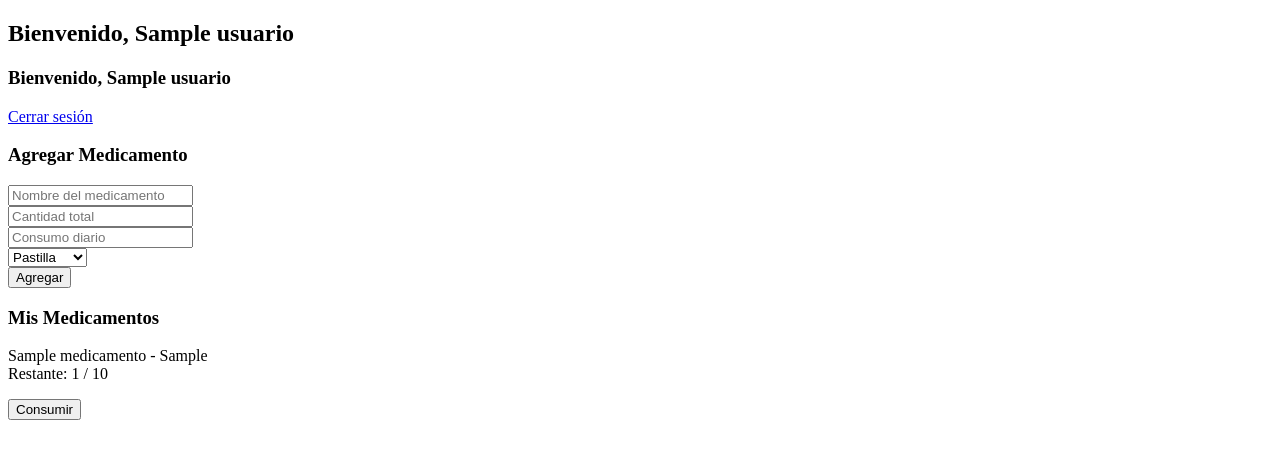
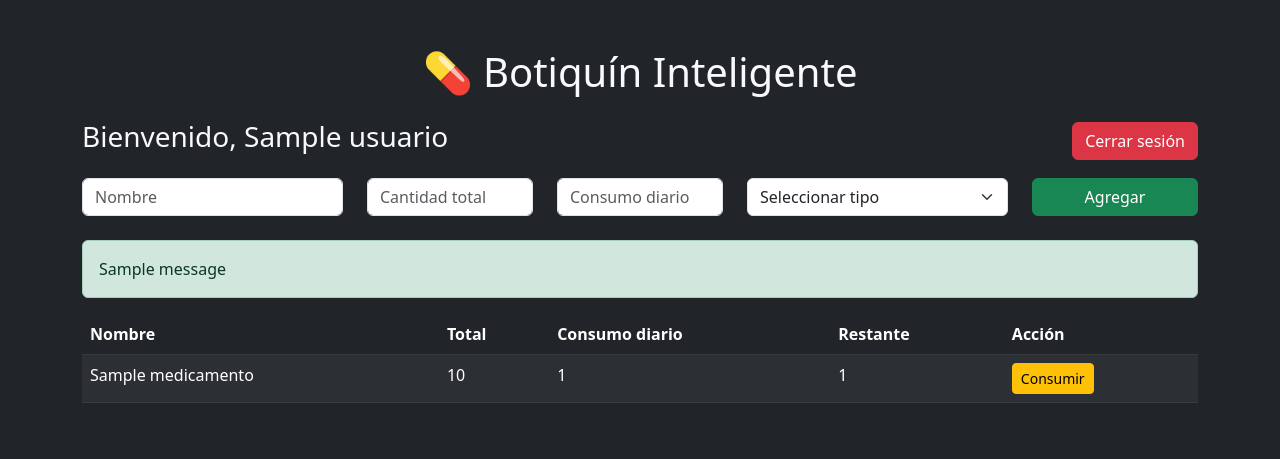
Before and after one commit to BlackGamer44/Botequin_inteligente, a Flask app: page / in a window 1280 px wide. Shown: the top 459 px of the page. Run offline with Flask 3, Linux system fonts and the light colour scheme; a user stored in the database is signed in; tables that the repository leaves empty hold one stand-in row (values such as "Sample post"); one stand-in notice (Sample message) is shown.

Commit message:
actualisa

```diff
--- a/app.py
+++ b/app.py
@@ -78,8 +78,8 @@ def login():
 
 @app.route("/logout")
 def logout():
+    event_manager.emit("cierre_sesion", {"usuario": session.get("usuario", "Invitado")})
     session.pop("usuario", None)
-    event_manager.emit("cierre_sesion", {"usuario": session.get("usuario", "Invitado")})
     flash("Sesión cerrada correctamente", "info")
     return redirect(url_for("login"))
 
--- a/templates/index.html
+++ b/templates/index.html
@@ -2,10 +2,12 @@
 <html lang="es">
 <head>
     <meta charset="UTF-8">
-    <title>Botiquín Inteligente</title>
+    <title>💊 Botiquín Inteligente</title>
+    <link href="https://cdn.jsdelivr.net/npm/bootstrap@5.3.0/dist/css/bootstrap.min.css" rel="stylesheet">
 </head>
-<body>
-    <h2>Bienvenido, {{ session['usuario'] }}</h2>
+<body class="bg-dark text-light">
+<div class="container mt-5">
+    <h1 class="text-center mb-4">💊 Botiquín Inteligente</h1>
 
 <div class="d-flex justify-content-between align-items-center mb-3">
     <h3>Bienvenido, {{ usuario }}</h3>
@@ -13,17 +15,30 @@
 </div>
 
 
-    <h3>Agregar Medicamento</h3>
-    <form method="POST" action="{{ url_for('agregar') }}">
-        <input type="text" name="nombre" placeholder="Nombre del medicamento" required><br>
-        <input type="number" name="cantidad_total" placeholder="Cantidad total" required><br>
-        <input type="number" name="consumo_diario" placeholder="Consumo diario" required><br>
-        <select name="tipo">
-            <option value="pastilla">Pastilla</option>
-            <option value="inyeccion">Inyección</option>
-        </select><br>
-        <button type="submit">Agregar</button>
-    </form>
+    <form action="/agregar" method="POST" class="mb-4">
+    <div class="row">
+        <div class="col-md-3">
+            <input type="text" name="nombre" placeholder="Nombre" class="form-control" required>
+        </div>
+        <div class="col-md-2">
+            <input type="number" name="cantidad_total" placeholder="Cantidad total" class="form-control" required>
+        </div>
+        <div class="col-md-2">
+            <input type="number" name="consumo_diario" placeholder="Consumo diario" class="form-control" required>
+        </div>
+        <div class="col-md-3">
+            <select name="tipo" class="form-select" required>
+                <option value="">Seleccionar tipo</option>
+                <option value="pastilla">Pastilla</option>
+                <option value="inyeccion">Inyección</option>
+            </select>
+        </div>
+        <div class="col-md-2">
+            <button class="btn btn-success w-100">Agregar</button>
+        </div>
+    </div>
+</form>
+
 
     {% if alertas %}
   <div class="container mt-3">
@@ -36,17 +51,37 @@
   </div>
 {% endif %}
 
-    <h3>Mis Medicamentos</h3>
-    {% for med in medicamentos %}
-        <p>
-            {{ med.nombre }} - {{ med.tipo }} <br>
-            Restante: {{ med.cantidad_restante }} / {{ med.cantidad_total }}
-            <form method="POST" action="{{ url_for('consumir', id=med.id) }}">
-                <button type="submit">Consumir</button>
-            </form>
-        </p>
-    {% else %}
-        <p>No tienes medicamentos registrados.</p>
-    {% endfor %}
+{% with messages = get_flashed_messages(with_categories=true) %}
+      {% for category, message in messages %}
+        <div class="alert alert-{{category}}">{{message}}</div>
+      {% endfor %}
+    {% endwith %}
+
+     <table class="table table-dark table-striped">
+        <thead>
+            <tr>
+                <th>Nombre</th>
+                <th>Total</th>
+                <th>Consumo diario</th>
+                <th>Restante</th>
+                <th>Acción</th>
+            </tr>
+        </thead>
+        <tbody>
+        {% for m in medicamentos %}
+            <tr>
+                <td>{{ m.nombre }}</td>
+                <td>{{ m.cantidad_total }}</td>
+                <td>{{ m.consumo_diario }}</td>
+                <td>{{ m.cantidad_restante }}</td>
+                <td>
+                    <form action="/consumir/{{ m.id }}" method="POST">
+                        <button class="btn btn-warning btn-sm">Consumir</button>
+                    </form>
+                </td>
+            </tr>
+        {% endfor %}
+        </tbody>
+    </table>
 </body>
 </html>
```
Also changed, not shown: 1 other file.
